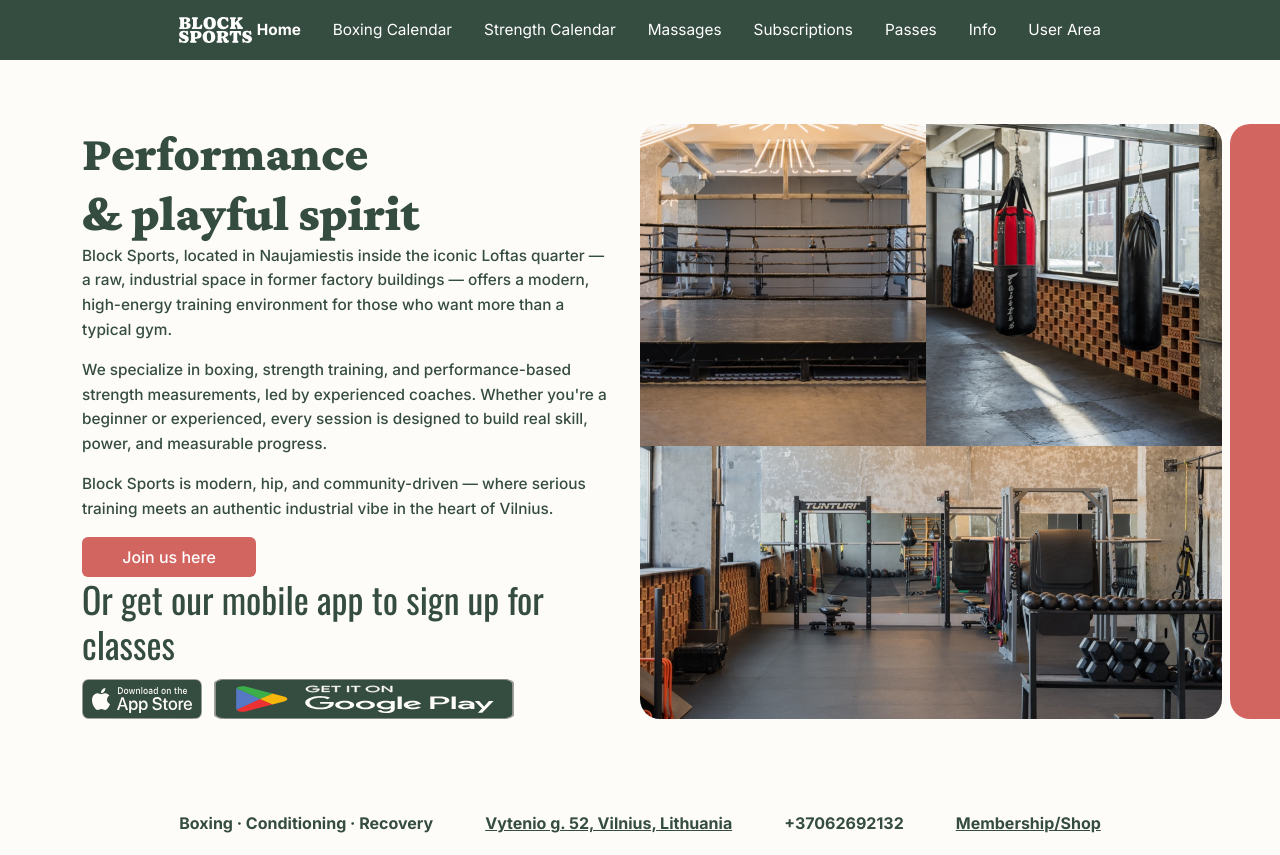
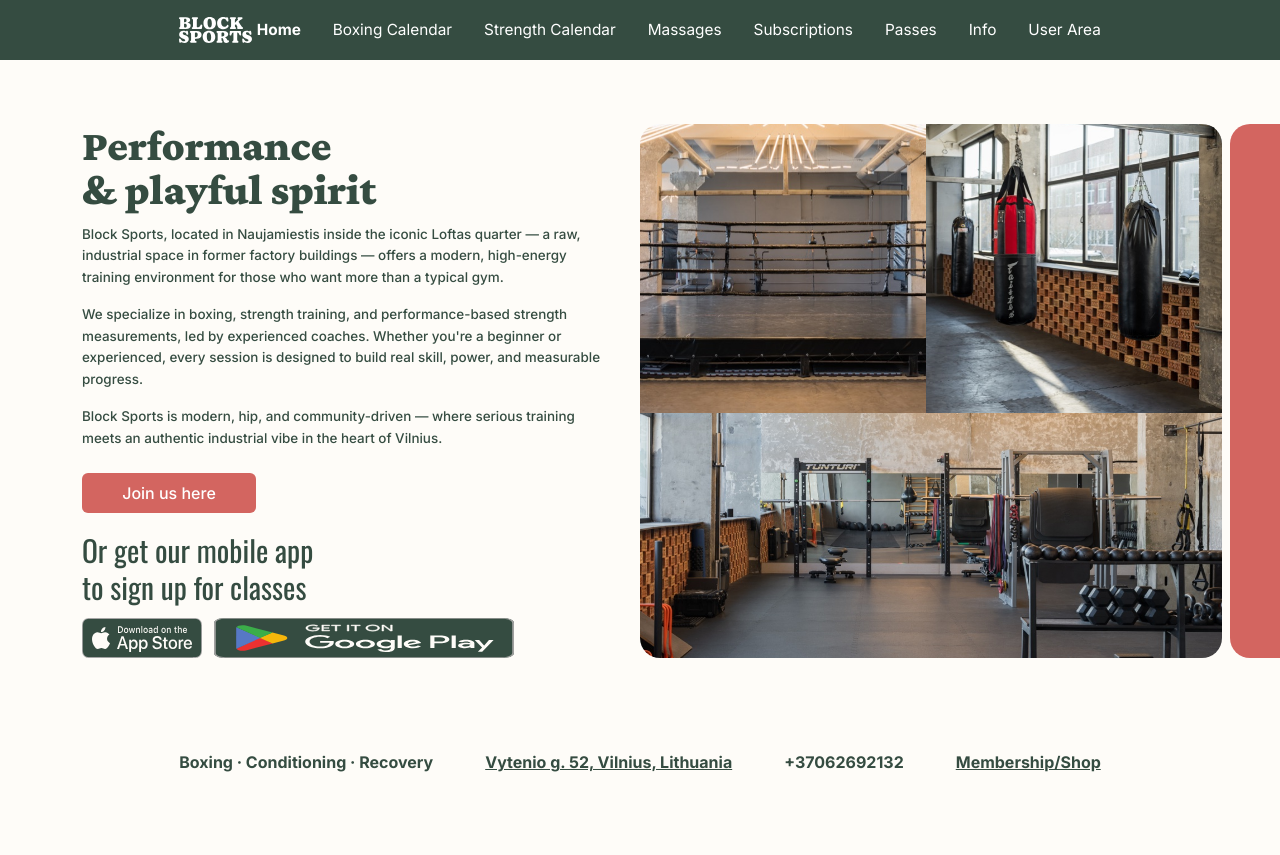
Before and after one commit to mikasmichelevicius/block_sports_web, a Next.js app: page / in a window 1280 px wide. After the commit the page ends 800 px from the top, so only its background shows below. Built offline with nearby package versions, Linux system fonts and the light colour scheme.

Commit message:
layout and alignments

```diff
--- a/app/page.tsx
+++ b/app/page.tsx
@@ -122,18 +122,19 @@ export default function Home() {
           <div className="container">
             <div className="row gx-5 justify-center align-items-stretch relative">
               {/* Col 1 — content (5/12) */}
-              <SlideIn className="col-md-6 col-xxl-5 d-flex flex-column justify-content-between">
+              <SlideIn className="col-md-6 col-xxl-5 d-flex flex-column" style={{ gap: "clamp(8px, 1.0vw, 14px)" }}>
                 <h1
-                  className="font-heading font-black text-[#354c41] leading-[1.2] m-0"
-                  style={{ fontSize: "clamp(36px, 3.9vw, 70px)" }}
+                  className="font-heading font-black text-[#354c41] leading-[1.00] m-0"
+                  style={{ fontSize: "clamp(32px, 3.4vw, 60px)" }}
                 >
                   Performance{" "}
                   <br />
                   &amp; playful spirit
                 </h1>
 
+                <div className="flex flex-col" style={{ gap: "clamp(8px, 0.6vw, 12px)" }}>
                   <div
-                  className="text-[#354c41] text-[clamp(13px,1.2vw,16px)] font-medium font-sans leading-[1.6]"
+                    className="text-[#354c41] text-[clamp(12px,1.05vw,14px)] font-medium font-sans leading-[1.6]"
                   >
                     <p className="mb-3">
                       Block Sports, located in Naujamiestis inside the iconic Loftas quarter — a raw, industrial space in
@@ -158,13 +159,14 @@ export default function Home() {
                   >
                     Join us here
                   </Link>
+                </div>
 
-                <div className="flex flex-col gap-3">
+                <div className="flex flex-col gap-3" style={{ marginTop: "auto" }}>
                   <p
                     className="font-normal text-[#354c41] leading-tight m-0"
-                    style={{ fontFamily: "var(--font-oswald)", fontSize: "clamp(28px, 2.8vw, 50px)" }}
+                    style={{ fontFamily: "var(--font-oswald)", fontSize: "clamp(22px, 2.3vw, 40px)" }}
                   >
-                    Or get our mobile app to sign up for classes
+                    Or get our mobile app<br />to sign up for classes
                   </p>
                   <div className="flex gap-3 items-center">
                     <a href="https://apps.apple.com/lt/app/block-sports-gym/id6761255231" target="_blank" rel="noopener noreferrer">
@@ -181,7 +183,7 @@ export default function Home() {
               {/* Col 2 — photo collage (7/12) */}
               <div className="col-md-6 col-xxl-5 relative">
                 {/* Spacer drives column height via aspect-ratio; image fills absolutely */}
-                <div style={{ aspectRatio: "635/671" }} aria-hidden="true" />
+                <div style={{ aspectRatio: "1/1" }} aria-hidden="true" />
                 <div
                   className="absolute inset-0 bg-white rounded-[20px] overflow-hidden"
                 >
```
Also changed, not shown: .claude/settings.local.json. Lines whose indentation alone changed are shown as unchanged.
